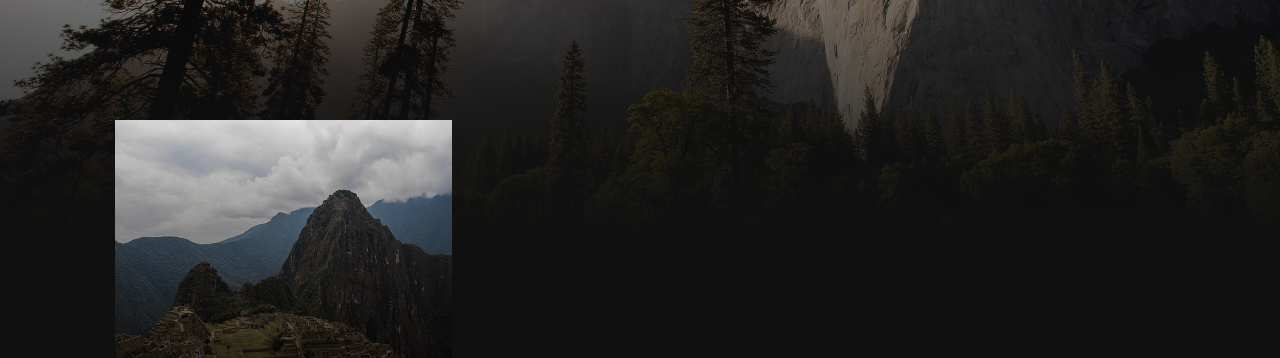
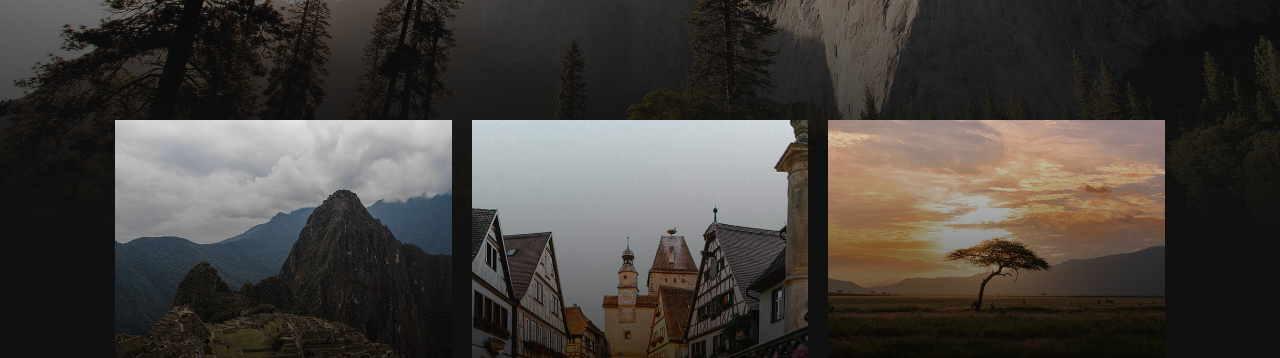
Before and after one commit to RamonEstadella/Gallery-HTML-CSS-JavaScript, a website: page index.html in a window 1280 px wide. Shown: the part 330-688 px from the top of the page. Drawn offline with nearby package versions, Linux system fonts and the light colour scheme.

Commit message:
cargarCategorias y eventoCategorias

```diff
--- a/index.html
+++ b/index.html
@@ -13,6 +13,7 @@
 			rel="stylesheet"
 		/>
 		<link rel="stylesheet" href="sass/index.css" />
+		<script defer src="./public/bundle.js"></script>
 		<title>Mi viaje por el mundo</title>
 	</head>
 	<body>
@@ -25,13 +26,13 @@
 		<main>
 			<div class="contenedor">
 				<div class="categorias" id="categorias">
-					<a href="#" class="categoria" data-categoria="america">
+					<!-- <a href="#" class="categoria" data-categoria="america">
 						<img class="categoria__img" src="./img/america.jpg" alt="" />
 						<div class="categoria__datos">
 							<p class="categoria__nombre">America</p>
 							<p class="categoria__numero-fotos">35 fotos</p>
 						</div>
-					</a>
+					</a> -->
 				</div>
 			</div>
 		</main>
@@ -204,6 +205,6 @@
 				<p class="creditos">Sitio creado por Carlos Arturo</p>
 			</div>
 		</footer>
-		<script src="./public/bundle.js" defer></script>
+
 	</body>
 </html>
--- a/public/bundle.js
+++ b/public/bundle.js
@@ -435,20 +435,53 @@ const { fotos } = data;
 
 var dataCategorias = {
 	categorias: [
-		{ id: 'america', nombre: 'America', numeroFotos: fotos['america'].length, imagenPortada: '../../img/america.jpg' },
-		{ id: 'europa', nombre: 'Europa', numeroFotos: fotos['europa'].length, imagenPortada: '../../img/europa.jpg' },
-		{ id: 'africa', nombre: 'África', numeroFotos: fotos['africa'].length, imagenPortada: '../../img/africa.jpg' },
-		{ id: 'asia', nombre: 'Asia', numeroFotos: fotos['asia'].length, imagenPortada: '../../img/asia.jpg' },
-		{ id: 'oceania', nombre: 'Oceania', numeroFotos: fotos['oceania'].length, imagenPortada: '../../img/oceaniajpg' },
+		{ id: 'america', nombre: 'America', numeroFotos: fotos['america'].length, imagenPortada: './img/america.jpg' },
+		{ id: 'europa', nombre: 'Europa', numeroFotos: fotos['europa'].length, imagenPortada: './img/europa.jpg' },
+		{ id: 'africa', nombre: 'África', numeroFotos: fotos['africa'].length, imagenPortada: './img/africa.jpg' },
+		{ id: 'asia', nombre: 'Asia', numeroFotos: fotos['asia'].length, imagenPortada: './img/asia.jpg' },
+		{ id: 'oceania', nombre: 'Oceania', numeroFotos: fotos['oceania'].length, imagenPortada: './img/oceania.jpg' },
 		{
 			id: 'antartida',
 			nombre: 'Antártida',
 			numeroFotos: fotos['antartida'].length,
-			imagenPortada: '../../img/antartida.jpg',
+			imagenPortada: './img/antartida.jpg',
 		},
 	],
 };
 
-console.log(dataCategorias);
+// TODO PERQUÈ VOLEM INSERTAR EL CODI HTML AMB JAVASCRIPT?
 
-console.log('Hola Ramon');
+const {categorias} = dataCategorias; // Desestructuración de objetos. Extraemos la propiedad "categorias" de un objecto llamado "dataCategorias", y se asigna a una variable llamada "categorias".
+const contenedorCategorias$1 = document.getElementById('categorias'); // Cogemos el codigo HTML con ID = categorias
+
+categorias.forEach((categoria) => { // Por cada categoria (del Array) ejecutamos este codigo:
+    const nuevaCategoria = document.createElement('a'); // Creamos un enlaze en el HTML
+    const plantilla = `
+        <img class="categoria__img" src="${categoria.imagenPortada}" alt="" />
+        <div class="categoria__datos">
+            <p class="categoria__nombre">${categoria.nombre}</p>
+            <p class="categoria__numero-fotos">${categoria.numeroFotos} Fotos</p>
+        </div>
+    `; // Creamos una plantilla de código HTML
+
+    nuevaCategoria.innerHTML = plantilla; // insertamos el codigo HTML creado antes en el HTML
+    nuevaCategoria.classList.add('categoria'); // añadimos una clase
+    nuevaCategoria.href = "#"; // añadimos un href al enlaze
+    nuevaCategoria.dataset.categoria = categoria.id; //
+
+    contenedorCategorias$1.append(nuevaCategoria); // Añadimos el código creado al contenedor de ID=categorias
+});
+
+// AQUÍ queremos que al clicar sobre una categoria, se nos abra la GALERIA.
+
+const contenedorCategorias = document.getElementById('categorias');
+const galeria = document.getElementById('galeria');
+
+contenedorCategorias.addEventListener('click', (e) => { // El evento se propaga a los HIJOS!
+    e.preventDefault(); // para que NO nos suba la pagina hacia arriba!
+
+    if (e.target.closest('a')) {
+        galeria.classList.add('galeria--active');
+        document.body.style.overflow = 'hidden';
+    }
+});
--- a/src/index.js
+++ b/src/index.js
@@ -1,3 +1,3 @@
 import './cargarCategorias';
 
-console.log('Hola Ramon');
+import './eventoCategorias';
```
Also changed, not shown: src/cargarCategorias.js (+22 -2 lines), src/datos/categorias.js (+6 -6 lines), src/eventoCategorias.js (added, +13 -0 lines).
